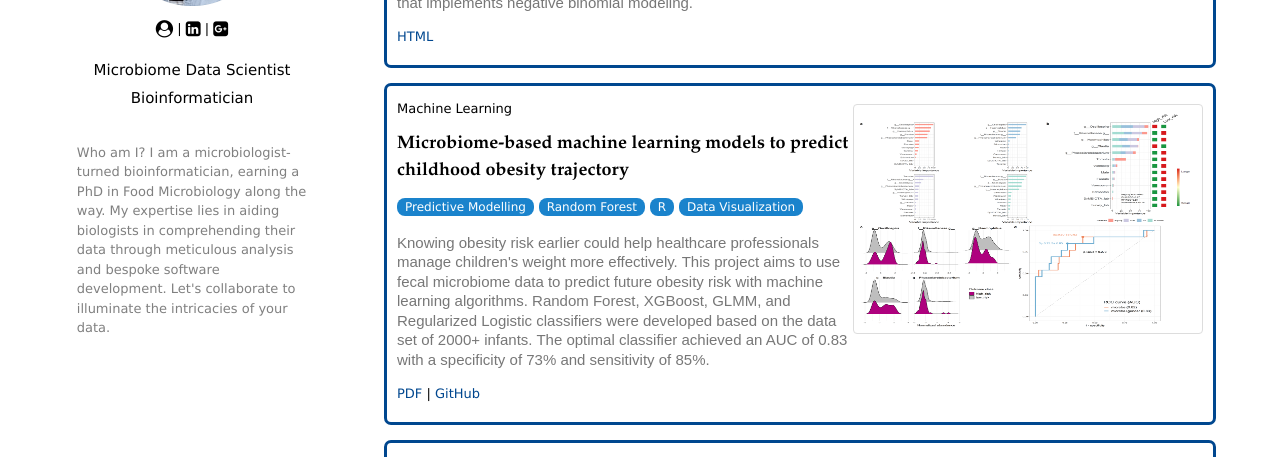
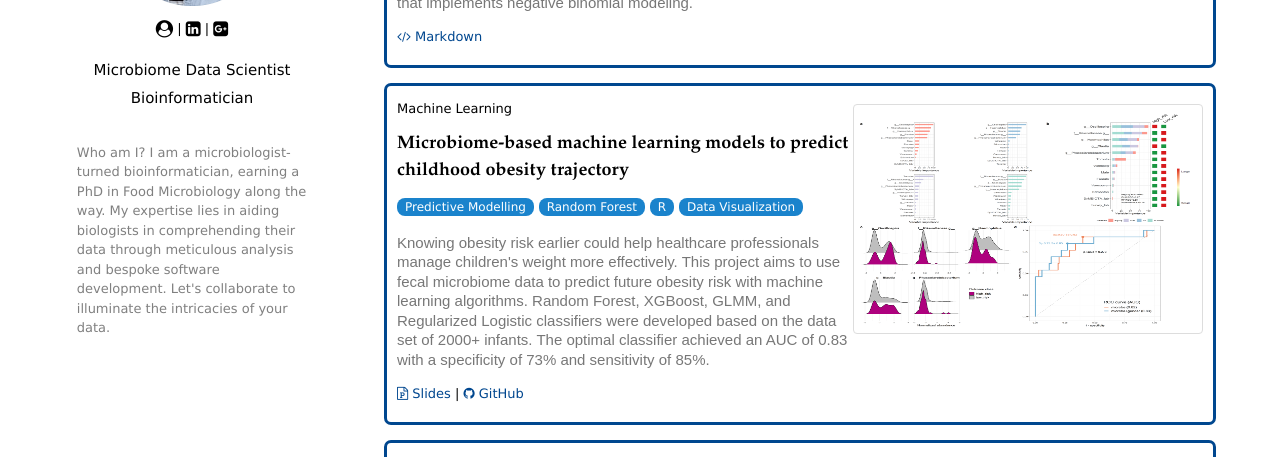
Before and after one commit to davidzhao1015/zhao1015-david.github.io, a Jekyll site: the page index.html, which Jekyll copies as it is, in a window 1280 px wide and 900 px high, scrolled down 611 px, cut to the strip 231-688 px from the top of the window. Built offline with Jekyll 4.4.1, drawn with Linux system fonts in a browser that asks for light colours.

Commit message:
added icons

```diff
--- a/index.html
+++ b/index.html
@@ -183,9 +183,9 @@
           }
         }
 
-        </style>
+</style>
 
-        <link rel="stylesheet" href="https://cdnjs.cloudflare.com/ajax/libs/font-awesome/4.7.0/css/font-awesome.min.css">
+<link rel="stylesheet" href="https://cdnjs.cloudflare.com/ajax/libs/font-awesome/4.7.0/css/font-awesome.min.css">
 
 </head>
 
@@ -212,7 +212,6 @@
   </nav>
 
   <article class="project-info">
-
     <div class="project">
         <a target="_blank" href="images/proj1_canva3.jpg">
         <img src="images/proj1_canva3.jpg" alt="vitamin D use and gut microbiome">
@@ -274,7 +273,7 @@
 
         <div class="project-link">
           <p>
-           <a href="html/overdisp-zeroinflate-model.html" target="_blank">HTML</a>
+           <a href="html/overdisp-zeroinflate-model.html" target="_blank"><i class="fa fa-code" aria-hidden="true"></i> Markdown</a>
           </p>
         </div>
       </div>
@@ -307,7 +306,7 @@
         </div>
 
         <div class="project-link">
-          <p><a href="pdf/PPT_predict-child-obesity_davidzhao.pdf" target="_blank">PDF</a> | <a href="https://github.com/davidzhao1015/infant_microbiota_predict_obesity/blob/main/bmi_traj_pred_infant_microbiota.Rmd" target="_blank">GitHub</a>
+          <p><a href="pdf/PPT_predict-child-obesity_davidzhao.pdf" target="_blank"><i class='fa fa-file-powerpoint-o' aria-hidden="true"></i> Slides</a> | <a href="https://github.com/davidzhao1015/infant_microbiota_predict_obesity/blob/main/bmi_traj_pred_infant_microbiota.Rmd" target="_blank"><i class="fa fa-github" aria-hidden="true"></i> GitHub</a>
           </p>
         </div>
       </div>
@@ -345,10 +344,12 @@
       </div>
   </div>
 </article>
+
 </section>
 <footer>
   <i class="fa fa-envelope"></i>
   <p style="display: inline;">davidzhao1015@gmail.com</p>
 </footer>
+
 </body>
   </html>
```
